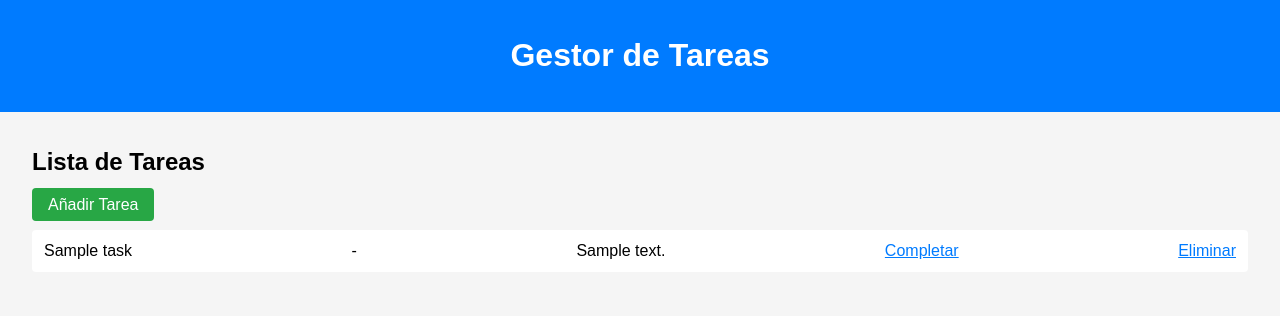
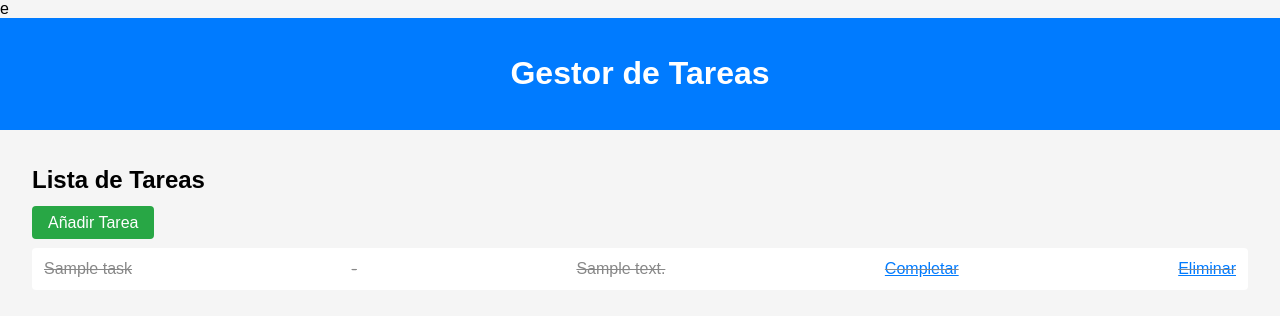
Before and after one commit to Dvstrada/gestor-tareas, a Flask app: page / in a window 1280 px wide. Shown: the top 316 px of the page. Run offline with Flask 3, Linux system fonts and the light colour scheme; tables that the repository leaves empty hold one stand-in row (values such as "Sample post").

Commit message:
Update index.html

```diff
--- a/templates/index.html
+++ b/templates/index.html
@@ -1,11 +1,11 @@
-{% extends 'layout.html' %}
+e{% extends 'layout.html' %}
 
 {% block content %}
 <h2>Lista de Tareas</h2>
 <a href="{{ url_for('new_task') }}" class="button">Añadir Tarea</a>
 <ul class="task-list">
     {% for task in tasks %}
-    <li class="{% if task.completed %}completed{% endif %}">
+        <li class="{% if task.done %}completed{% endif %}">
         <span>{{ task.title }}</span> - <span>{{ task.description }}</span>
         <a href="{{ url_for('complete_task', task_id=task.id) }}">Completar</a>
         <a href="{{ url_for('delete_task', task_id=task.id) }}">Eliminar</a>
```
